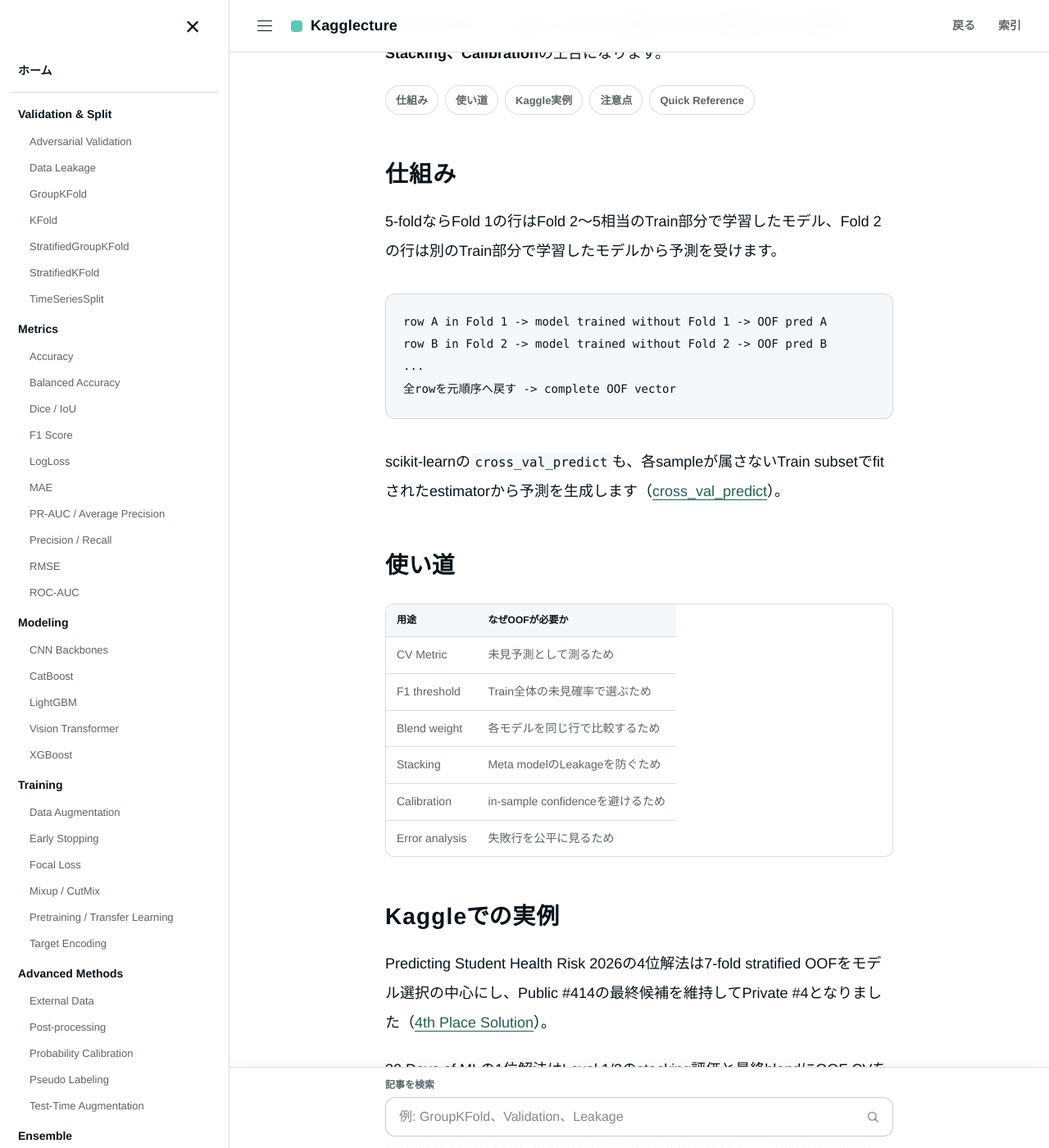
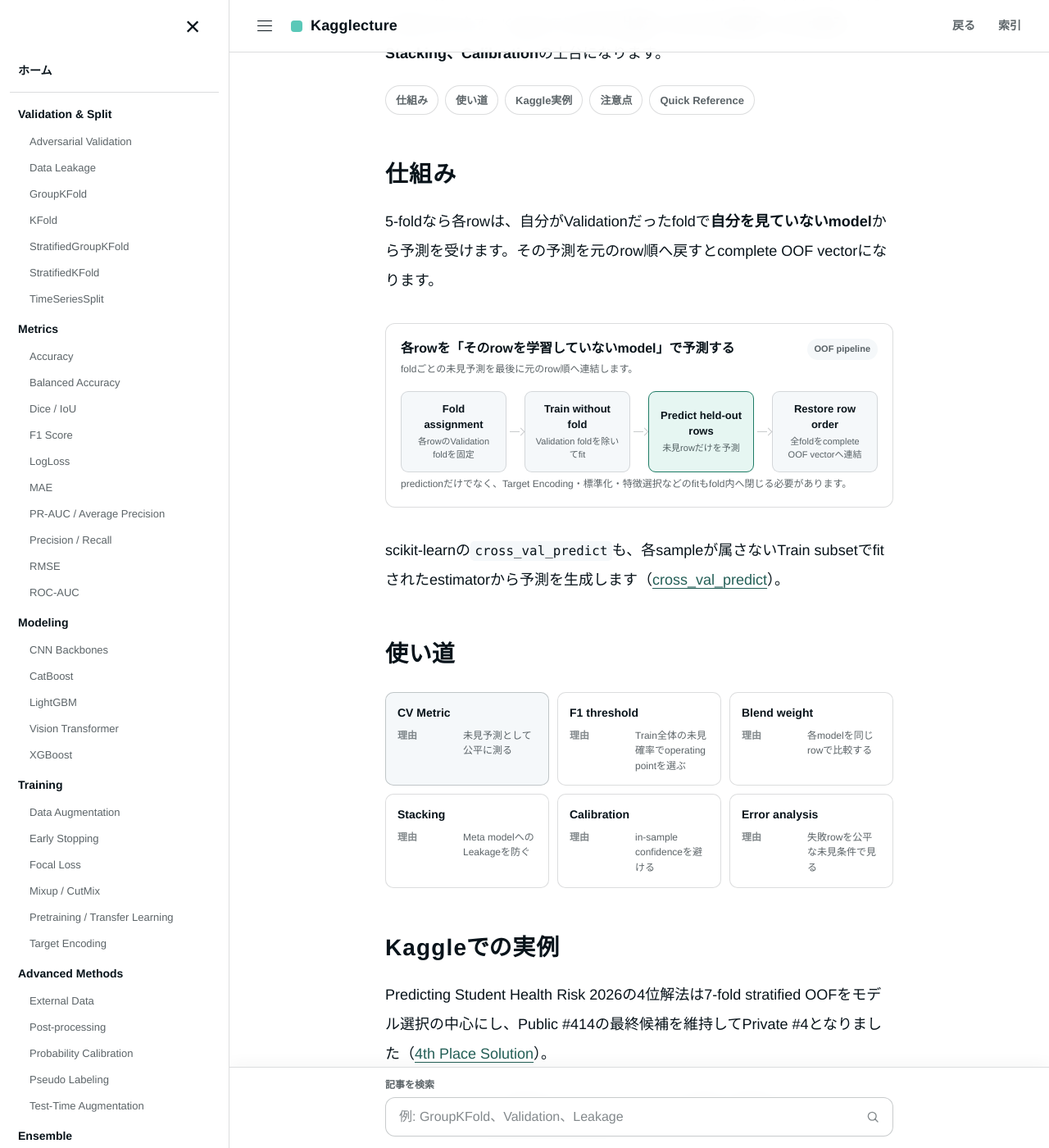
Before and after one commit to morikazu1119/Kagglecture, a Jekyll site: the page built from wiki/competition-strategy/out-of-fold.md, in a window 1280 px wide and 1400 px high, scrolled down 319 px. Shown: the whole window at 82% size. Built offline with Jekyll 4.4.1, drawn with Linux system fonts in a browser that asks for light colours.

Commit message:
feat: replace OOF text diagram and table with HTML visuals

````diff
--- a/wiki/competition-strategy/out-of-fold.md
+++ b/wiki/competition-strategy/out-of-fold.md
@@ -31,27 +31,31 @@
 
 ## 仕組み {#mechanism}
 
-5-foldならFold 1の行はFold 2〜5相当のTrain部分で学習したモデル、Fold 2の行は別のTrain部分で学習したモデルから予測を受けます。
+5-foldなら各rowは、自分がValidationだったfoldで**自分を見ていないmodel**から予測を受けます。その予測を元のrow順へ戻すとcomplete OOF vectorになります。
 
-```text
-row A in Fold 1 -> model trained without Fold 1 -> OOF pred A
-row B in Fold 2 -> model trained without Fold 2 -> OOF pred B
-...
-全rowを元順序へ戻す -> complete OOF vector
-```
+<div class="static-viz html-diagram" aria-label="Out-of-Fold Prediction生成フロー">
+  <div class="viz-heading"><div><div class="viz-title">各rowを「そのrowを学習していないmodel」で予測する</div><p class="viz-subtitle">foldごとの未見予測を最後に元のrow順へ連結します。</p></div><span class="viz-badge">OOF pipeline</span></div>
+  <div class="html-flow" style="--flow-columns:4">
+    <div class="flow-node"><strong>Fold assignment</strong><span>各rowのValidation foldを固定</span></div>
+    <div class="flow-node"><strong>Train without fold</strong><span>Validation foldを除いてfit</span></div>
+    <div class="flow-node is-accent"><strong>Predict held-out rows</strong><span>未見rowだけを予測</span></div>
+    <div class="flow-node"><strong>Restore row order</strong><span>全foldをcomplete OOF vectorへ連結</span></div>
+  </div>
+  <p class="viz-caption">predictionだけでなく、Target Encoding・標準化・特徴選択などのfitもfold内へ閉じる必要があります。</p>
+</div>
 
 scikit-learnの`cross_val_predict`も、各sampleが属さないTrain subsetでfitされたestimatorから予測を生成します（[cross_val_predict](https://scikit-learn.org/stable/modules/generated/sklearn.model_selection.cross_val_predict.html)）。
 
 ## 使い道 {#uses}
 
-| 用途 | なぜOOFが必要か |
-|---|---|
-| CV Metric | 未見予測として測るため |
-| F1 threshold | Train全体の未見確率で選ぶため |
-| Blend weight | 各モデルを同じ行で比較するため |
-| Stacking | Meta modelのLeakageを防ぐため |
-| Calibration | in-sample confidenceを避けるため |
-| Error analysis | 失敗行を公平に見るため |
+<div class="comparison-board" aria-label="OOF Predictionの使い道">
+  <section class="comparison-card is-primary"><h4>CV Metric</h4><dl><dt>理由</dt><dd>未見予測として公平に測る</dd></dl></section>
+  <section class="comparison-card"><h4>F1 threshold</h4><dl><dt>理由</dt><dd>Train全体の未見確率でoperating pointを選ぶ</dd></dl></section>
+  <section class="comparison-card"><h4>Blend weight</h4><dl><dt>理由</dt><dd>各modelを同じrowで比較する</dd></dl></section>
+  <section class="comparison-card"><h4>Stacking</h4><dl><dt>理由</dt><dd>Meta modelへのLeakageを防ぐ</dd></dl></section>
+  <section class="comparison-card"><h4>Calibration</h4><dl><dt>理由</dt><dd>in-sample confidenceを避ける</dd></dl></section>
+  <section class="comparison-card"><h4>Error analysis</h4><dl><dt>理由</dt><dd>失敗rowを公平な未見条件で見る</dd></dl></section>
+</div>
 
 ## Kaggleでの実例 {#kaggle-examples}
 
````
